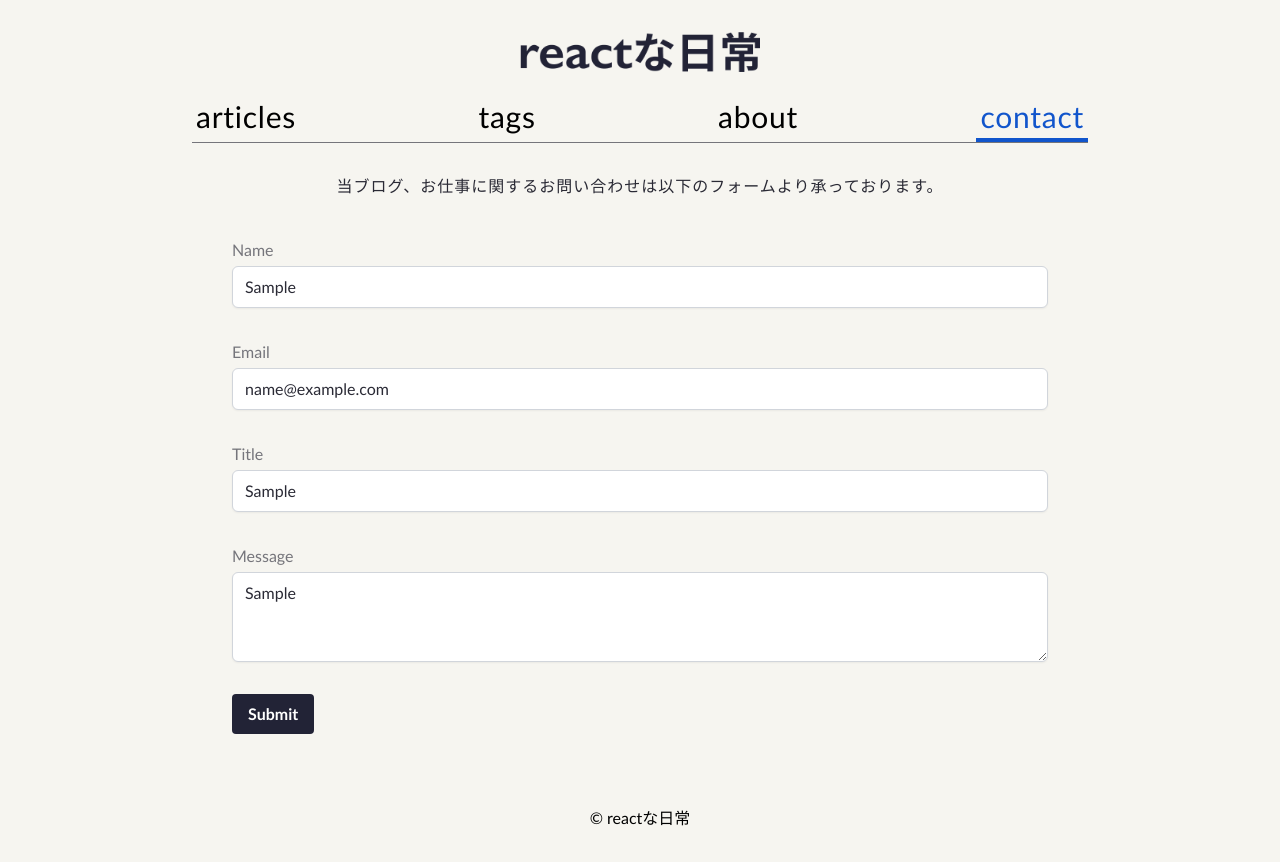
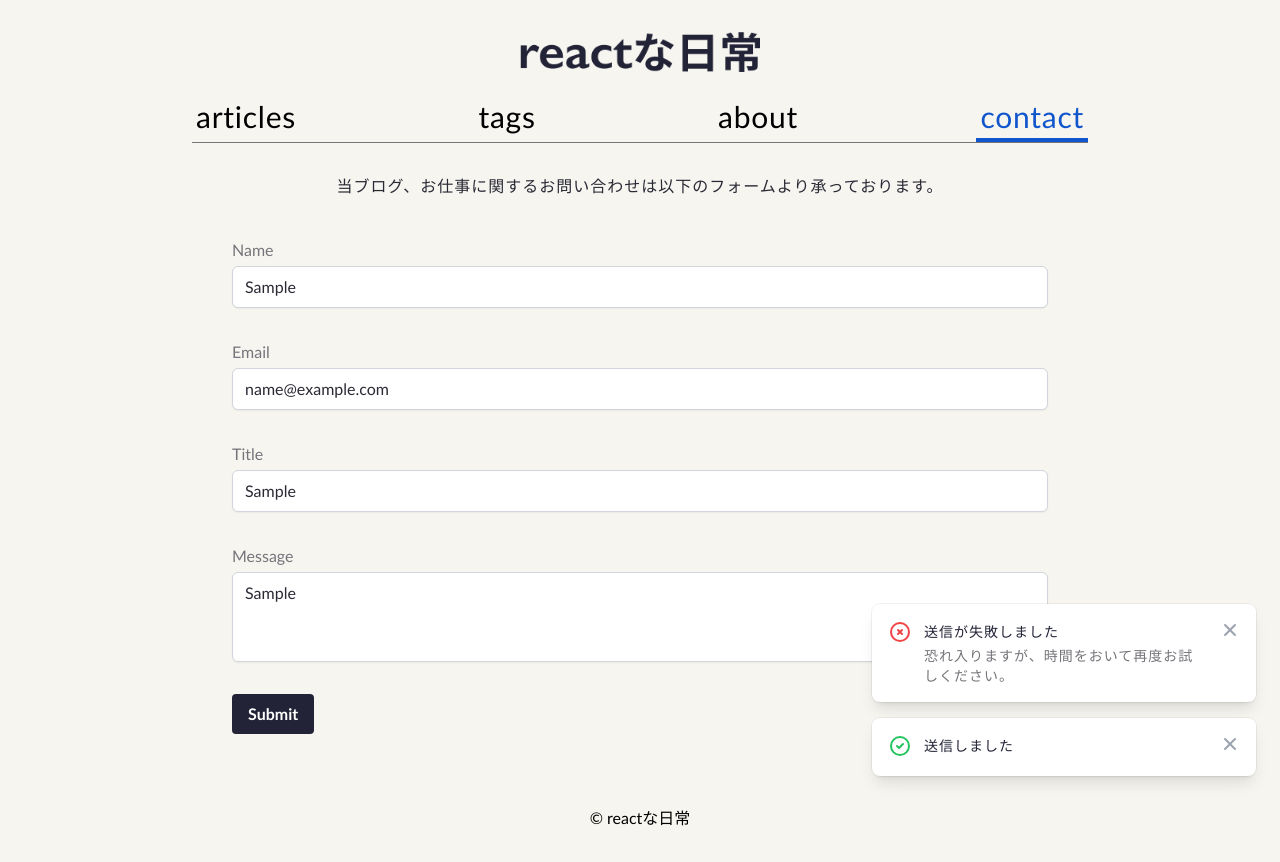
Before and after one commit to fo-ji/reactive-everyday, a Next.js app: page /contact in a window 1280 px wide. Both pictures are taken after typing "Sample", "name@example.com", "Sample", "Sample" into the empty fields and a click on the button "Submit". Built offline with nearby package versions, Linux system fonts and the light colour scheme.

Commit message:
implement notification

```diff
--- a/package.json
+++ b/package.json
@@ -9,12 +9,15 @@
     "lint": "next lint"
   },
   "dependencies": {
+    "@headlessui/react": "^1.7.3",
+    "@heroicons/react": "1.0.1",
     "@hookform/resolvers": "^2.9.10",
     "next": "12.3.1",
     "react": "18.2.0",
     "react-dom": "18.2.0",
     "react-hook-form": "^7.38.0",
-    "zod": "^3.19.1"
+    "zod": "^3.19.1",
+    "zustand": "3.5.2"
   },
   "devDependencies": {
     "@notionhq/client": "1.0.4",
--- /dev/null
+++ b/src/components/Notifications/Notification.tsx
@@ -0,0 +1,68 @@
+import { Transition } from '@headlessui/react'
+import {
+  CheckCircleIcon,
+  ExclamationCircleIcon,
+  InformationCircleIcon,
+  XCircleIcon
+} from '@heroicons/react/outline'
+import { XIcon } from '@heroicons/react/solid'
+import { Fragment } from 'react'
+
+const icons = {
+  error: <XCircleIcon className='h-6 w-6 text-red-500' />,
+  info: <InformationCircleIcon className='h-6 w-6 text-blue-500' />,
+  success: <CheckCircleIcon className='h-6 w-6 text-green-500' />,
+  warning: <ExclamationCircleIcon className='h-6 w-6 text-yellow-500' />
+}
+
+interface NotificationProps {
+  notification: {
+    id: string
+    title: string
+    message?: string
+    type: keyof typeof icons
+  }
+  onDismiss: (id: string) => void
+}
+
+export const Notification = ({
+  notification: { id, title, message, type },
+  onDismiss
+}: NotificationProps) => {
+  return (
+    <div className='flex w-full flex-col items-center space-y-4 sm:items-end'>
+      <Transition
+        show
+        as={Fragment}
+        enter='transform ease-out duration-300 transition'
+        enterFrom='translate-y-2 opacity-0 sm:translate-y-0 sm:translate-x-2'
+        enterTo='translate-y-0 opacity-100 sm:translate-x-0'
+        leave='transition ease-in duration-100'
+        leaveFrom='opacity-100'
+        leaveTo='opacity-0'
+      >
+        <div className='pointer-events-auto w-full max-w-sm overflow-hidden rounded-lg bg-white shadow-lg ring-1 ring-black ring-opacity-5'>
+          <div className='p-4' role='alert' aria-label={title}>
+            <div className='flex items-start'>
+              <div className='shrink-0'>{icons[type]}</div>
+              <div className='ml-3 w-0 flex-1 pt-0.5'>
+                <p className='text-sm font-medium text-main'>{title}</p>
+                <p className='mt-1 text-sm text-placeholder'>{message}</p>
+              </div>
+              <div className='ml-4 flex shrink-0'>
+                <button
+                  className='inline-flex rounded-md bg-white text-gray-400 hover:text-gray-500 focus:outline-none focus:ring-2 focus:ring-indigo-500 focus:ring-offset-2'
+                  onClick={() => {
+                    onDismiss(id)
+                  }}
+                >
+                  <XIcon className='h-5 w-5' />
+                </button>
+              </div>
+            </div>
+          </div>
+        </div>
+      </Transition>
+    </div>
+  )
+}
--- /dev/null
+++ b/src/components/Notifications/Notifications.tsx
@@ -0,0 +1,19 @@
+import { useNotificationStore } from '@/stores/notifications'
+
+import { Notification } from './Notification'
+
+export const Notifications = () => {
+  const { dismissNotification, notifications } = useNotificationStore()
+
+  return (
+    <div className='pointer-events-none fixed inset-x-0 bottom-0 z-50 flex flex-col items-end space-y-4 px-4 py-6 sm:items-start sm:p-6'>
+      {notifications.map((notification) => (
+        <Notification
+          key={notification.id}
+          notification={notification}
+          onDismiss={dismissNotification}
+        />
+      ))}
+    </div>
+  )
+}
--- /dev/null
+++ b/src/components/Notifications/index.ts
@@ -0,0 +1,2 @@
+export * from './Notification'
+export * from './Notifications'
--- a/src/features/contact/components/CreateContact.tsx
+++ b/src/features/contact/components/CreateContact.tsx
@@ -1,6 +1,7 @@
 import * as z from 'zod'
 
 import { Form, InputField, TextAreaField } from '@/components/Form'
+import { useNotificationStore } from '@/stores/notifications'
 
 interface CreateContactDTO {
   data: { name: string; title: string; email: string; message: string }
@@ -25,10 +26,21 @@ const schema = z.object({
 })
 
 export const CreateContact: React.FC = () => {
+  const { addNotification } = useNotificationStore()
+
   return (
     <Form<CreateContactDTO['data'], typeof schema>
       onSubmit={(values) => {
         console.log({ values })
+        addNotification({
+          title: '送信が失敗しました',
+          message: '恐れ入りますが、時間をおいて再度お試しください。',
+          type: 'error'
+        })
+        addNotification({
+          title: '送信しました',
+          type: 'success'
+        })
       }}
       schema={schema}
     >
--- a/src/pages/_app.tsx
+++ b/src/pages/_app.tsx
@@ -3,10 +3,12 @@ import '@/styles/globals.css'
 import type { AppProps } from 'next/app'
 
 import { MainLayout } from '@/components/Layout'
+import { Notifications } from '@/components/Notifications/Notifications'
 
 function MyApp({ Component, pageProps }: AppProps) {
   return (
     <MainLayout>
+      <Notifications />
       <Component {...pageProps} />
     </MainLayout>
   )
--- /dev/null
+++ b/src/stores/notifications.ts
@@ -0,0 +1,27 @@
+import { nanoid } from 'nanoid'
+import create from 'zustand'
+
+interface Notification {
+  id: string
+  title: string
+  message?: string
+  type: 'info' | 'warning' | 'success' | 'error'
+}
+
+interface NotificationsStore {
+  addNotification: (notification: Omit<Notification, 'id'>) => void
+  dismissNotification: (id: string) => void
+  notifications: Notification[]
+}
+
+export const useNotificationStore = create<NotificationsStore>((set) => ({
+  addNotification: (notification) =>
+    set((state) => ({
+      notifications: [...state.notifications, { id: nanoid(), ...notification }]
+    })),
+  dismissNotification: (id) =>
+    set((state) => ({
+      notifications: state.notifications.filter((notification) => notification.id !== id)
+    })),
+  notifications: []
+}))
```
Also changed, not shown: 1 other file (tests, documents, lock files or other folders).
